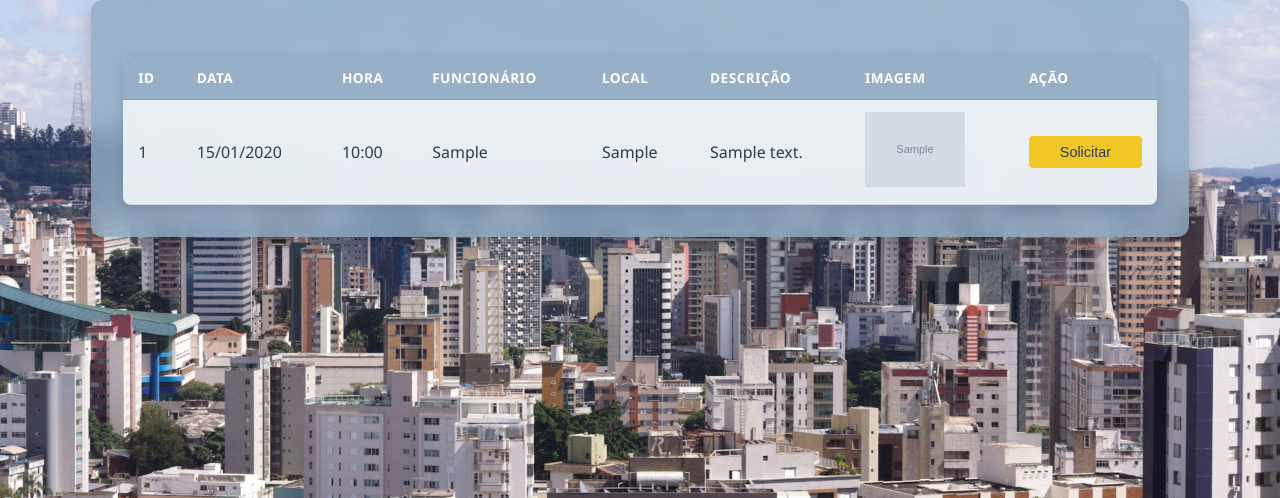
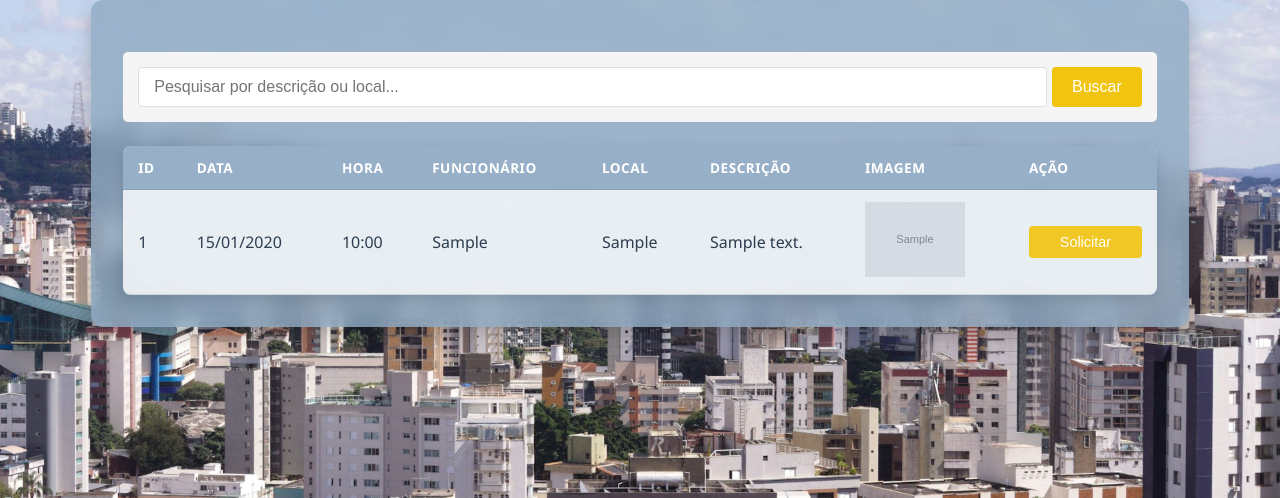
Before and after one commit to vazimm/Achados-e-Perdidos, a Flask app: page /dashboard/recuperar_pertence in a window 1280 px wide. Shown: the part 144-642 px from the top of the page. Run offline with Flask 2, Linux system fonts and the light colour scheme; tables that the repository leaves empty hold one stand-in row (values such as "Sample post"); grey boxes marked "Sample" are stand-in pictures.

Commit message:
adicionando botao pesquisa
adicionado botao de pesquisa na tela de dashboard do usuario

```diff
--- a/src/app/controllers/dashboard_controller.py
+++ b/src/app/controllers/dashboard_controller.py
@@ -128,6 +128,31 @@ def hideen_item():
 
     return redirect(url_for('dashboard.admin_dashboard'))
 
+@DashboardController.route('/request-item')
+def request_item():
+    # Verifica se o usuário está logado
+    if 'user_id' not in session:
+        flash('Faça login para acessar esta página!', 'warning')
+        return redirect(url_for('auth.login'))
+
+    search_term = request.args.get('search', '').strip()
+
+    if search_term:
+        # Pesquisa tanto na descrição quanto no local (case insensitive)
+        items = Item.query.filter(
+            db.or_(
+                Item.item_description.ilike(f'%{search_term}%'),
+                Item.local.ilike(f'%{search_term}%')
+            ),
+            Item.ativo == True  # Mostra apenas itens ativos
+        ).all()
+    else:
+        # Busca apenas os itens ativos (não devolvidos)
+        items = Item.query.filter_by(ativo=True).all()
+
+    return render_template('dashboard/recuperar_pertence.html', items=items, search_term=search_term)
+
+
 @DashboardController.route('/submit-request-item', methods=['POST'])
 def submit_request_item():
     # Verifica se o usuário está logado
--- a/src/app/static/css/style_request.css
+++ b/src/app/static/css/style_request.css
@@ -255,6 +255,7 @@ button[type="submit"] {
     font-weight: 500;
     transition: all 0.3s ease;
     font-size: 0.9rem;
+    color: #ffffff;
 }
 
 button[type="submit"]:hover {
@@ -343,3 +344,62 @@ main {
     font-size: 0.8rem;
     opacity: 0.8;
 }
+
+.search-container {
+    margin: 20px 0;
+    padding: 15px;
+    background: #f5f5f5;
+    border-radius: 5px;
+}
+
+.search-form {
+    display: flex;
+    width: 100%;
+    gap: 5px; /* Espaço entre os elementos */
+}
+
+.search-form input[type="text"] {
+    padding: 10px 15px;
+    border: 1px solid #ddd;
+    border-radius: 4px;
+    font-size: 16px;
+    flex: 1; /* Ocupa todo o espaço disponível */
+    min-width: 200px; /* Largura mínima */
+    outline: none;
+    transition: border 0.3s;
+}
+
+.search-form input[type="text"]:focus {
+    border-color: rgba(241, 196, 15, 1);
+}
+
+.search-form button {
+    padding: 10px 20px;
+    background-color: rgba(241, 196, 15, 1);
+    color: white;
+    border: none;
+    border-radius: 4px;
+    cursor: pointer;
+    font-size: 16px;
+    transition: background-color 0.3s;
+    width: auto; /* Largura automática baseada no conteúdo */
+    min-width: 80px; /* Largura mínima do botão */
+}
+
+.search-form button:hover {
+    background-color: rgba(241, 196, 15, 1);
+}
+
+.clear-search {
+    margin-left: 10px;
+    color: #666;
+    text-decoration: none;
+    font-size: 14px;
+    align-self: center; /* Alinha verticalmente com os outros elementos */
+    white-space: nowrap;
+}
+
+.clear-search:hover {
+    text-decoration: underline;
+    color: #333;
+}
--- a/src/app/templates/dashboard/recuperar_pertence.html
+++ b/src/app/templates/dashboard/recuperar_pertence.html
@@ -17,6 +17,20 @@
             </div>
         </header>
         <main>
+            <div class="search-container">
+                <form class="search-form" method="GET" action="{{ url_for('dashboard.request_item') }}">
+                    <input
+                        type="text"
+                        name="search"
+                        placeholder="Pesquisar por descrição ou local..."
+                        value="{{ search_term if search_term }}"
+                    />
+                    <button type="submit">Buscar</button>
+                    {% if search_term %}
+                        <a href="{{ url_for('dashboard.request_item') }}" class="clear-search">Limpar</a>
+                    {% endif %}
+                </form>
+            </div>
             <table>
                 <thead>
                     <tr>
@@ -31,6 +45,7 @@
                     </tr>
                 </thead>
                 <tbody>
+                    {% if items %}
                         {% for item in items %}
                         <tr>
                             <td>{{ item.id }}</td>
@@ -67,6 +82,13 @@
                             </td>
                         </tr>
                         {% endfor %}
+                    {% else %}
+                    <tr>
+                        <td colspan="8" style="text-align: center;">
+                            Nenhum item encontrado {% if search_term %}para "{{ search_term }}"{% endif %}
+                        </td>
+                    </tr>
+                {% endif %}
                 </tbody>
             </table>
         </main>
```
Lines whose indentation alone changed are shown as unchanged.
